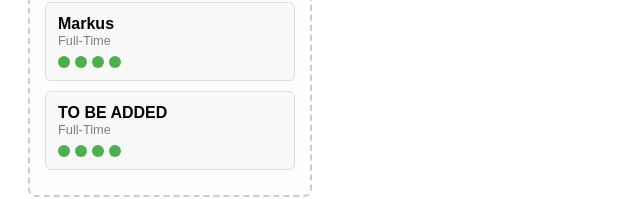
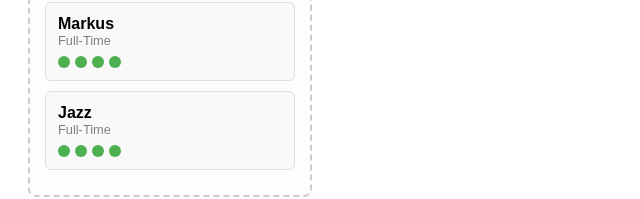
Before and after one commit to uzie-debug/Scheduler, a React (Vite) app: page / in a window 1280 px wide. Shown: the part 1050-1249 px from the top of the page, without its empty margins (0-640 px from the left). Built offline with nearby package versions, Linux system fonts and the light colour scheme.

Commit message:
Actualizar App.jsx

```diff
--- a/src/App.jsx
+++ b/src/App.jsx
@@ -19,7 +19,7 @@ const initialWorkers = [
   { id: 'w-9', name: 'Ursa', maxLives: 4, type: 'Full-Time' },
   { id: 'w-10', name: 'Jasmin', maxLives: 4, type: 'Full-Time' },
   { id: 'w-11', name: 'Markus', maxLives: 4, type: 'Full-Time' },
-  { id: 'w-12', name: 'TO BE ADDED', maxLives: 4, type: 'Full-Time' },
+  { id: 'w-12', name: 'Jazz', maxLives: 4, type: 'Full-Time' },
 ];
 
 const initialSchedule = {
```
